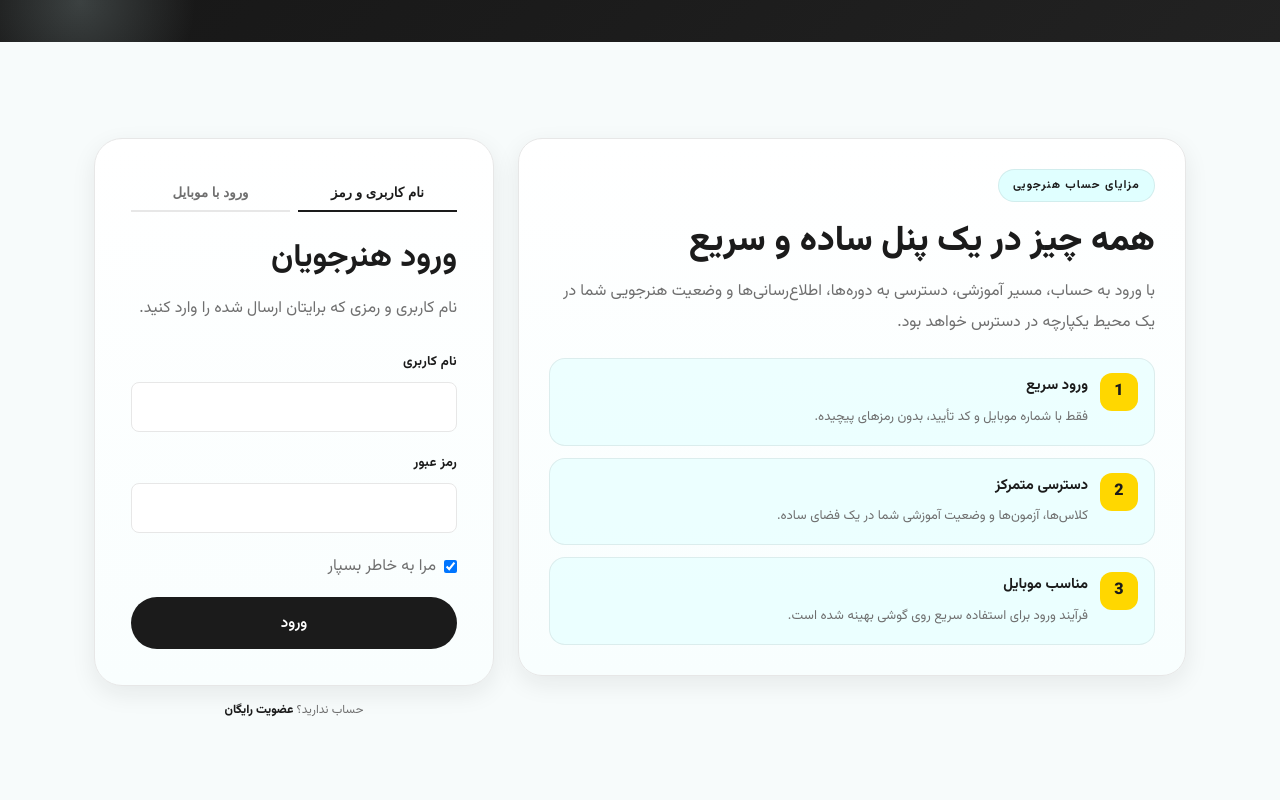
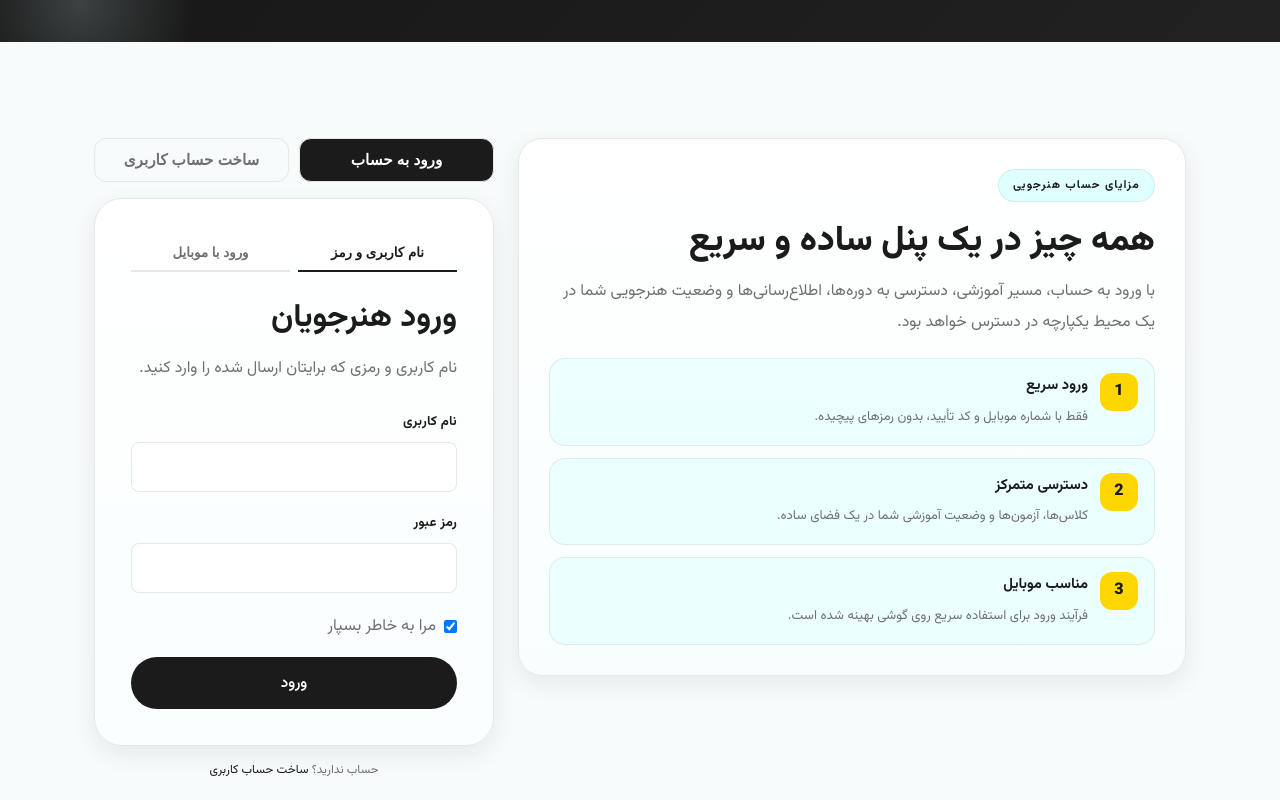
Before and after one commit to yaasernazarii-ship-it/bardashtt, a Next.js app in the folder nextjs/: page /auth in a window 1280 px wide. Shown: the part 360-1160 px from the top of the page. Built offline with nearby package versions, Linux system fonts and the light colour scheme.

Commit message:
Update AccountPanel.js, page.js

```diff
--- a/nextjs/app/auth/page.js
+++ b/nextjs/app/auth/page.js
@@ -1,6 +1,6 @@
 import Link from 'next/link';
 import PageLayout from '@/components/PageLayout';
-import AuthForm from '@/components/AuthForm';
+import AccountPanel from '@/components/AccountPanel';
 
 const perks = [
   { title: 'ورود سریع', text: 'فقط با شماره موبایل و کد تأیید، بدون رمزهای پیچیده.' },
@@ -44,8 +44,7 @@ export default function AuthPage() {
             </div>
           </div>
           <div>
-            <AuthForm />
-            <p className="form-hint" style={{ textAlign: 'center', marginTop: 14 }}>حساب ندارید؟ <Link href="/register" style={{ color: 'var(--dark)', fontWeight: 800 }}>عضویت رایگان</Link></p>
+            <AccountPanel />
           </div>
         </div>
       </section>
--- /dev/null
+++ b/nextjs/components/AccountPanel.js
@@ -0,0 +1,55 @@
+'use client';
+
+import { useState } from 'react';
+import AuthForm from '@/components/AuthForm';
+import SignupWizard from '@/components/SignupWizard';
+
+export default function AccountPanel({ initialView = 'login' }) {
+  const [view, setView] = useState(initialView); // login | signup
+
+  const tabStyle = (active) => ({
+    flex: 1,
+    padding: '12px 8px',
+    cursor: 'pointer',
+    border: '1px solid var(--border)',
+    borderRadius: 12,
+    background: active ? 'var(--dark)' : 'transparent',
+    color: active ? '#fff' : 'var(--muted)',
+    fontWeight: active ? 800 : 600,
+    fontSize: '.95rem',
+    transition: 'all .15s',
+  });
+
+  return (
+    <div>
+      <div style={{ display: 'flex', gap: 10, marginBottom: 16 }}>
+        <button type="button" style={tabStyle(view === 'login')} onClick={() => setView('login')}>
+          ورود به حساب
+        </button>
+        <button type="button" style={tabStyle(view === 'signup')} onClick={() => setView('signup')}>
+          ساخت حساب کاربری
+        </button>
+      </div>
+
+      {view === 'login' ? <AuthForm /> : <SignupWizard />}
+
+      <p className="form-hint" style={{ textAlign: 'center', marginTop: 14 }}>
+        {view === 'login' ? (
+          <>حساب ندارید؟{' '}
+            <button type="button" onClick={() => setView('signup')}
+              style={{ background: 'none', border: 'none', color: 'var(--dark)', fontWeight: 800, cursor: 'pointer', font: 'inherit' }}>
+              ساخت حساب کاربری
+            </button>
+          </>
+        ) : (
+          <>قبلاً ثبت‌نام کرده‌اید؟{' '}
+            <button type="button" onClick={() => setView('login')}
+              style={{ background: 'none', border: 'none', color: 'var(--dark)', fontWeight: 800, cursor: 'pointer', font: 'inherit' }}>
+              ورود به حساب
+            </button>
+          </>
+        )}
+      </p>
+    </div>
+  );
+}
```
